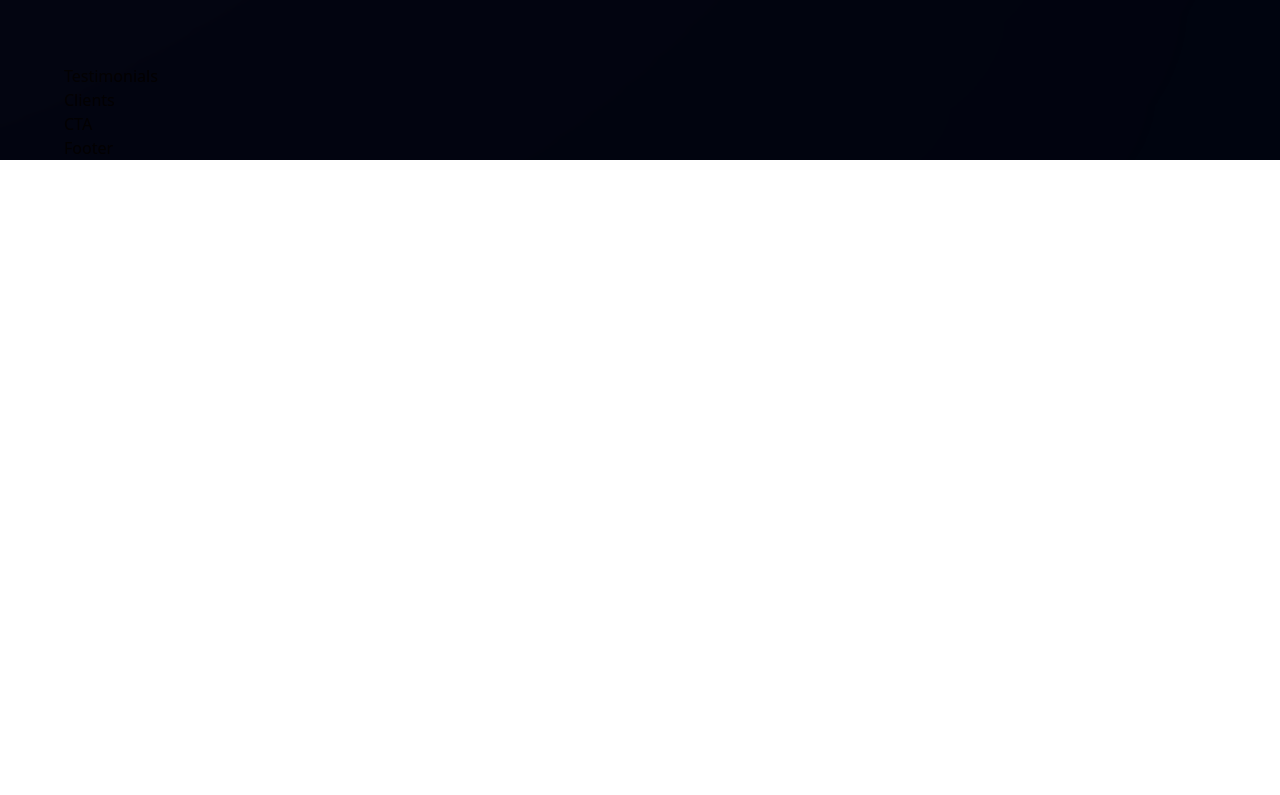
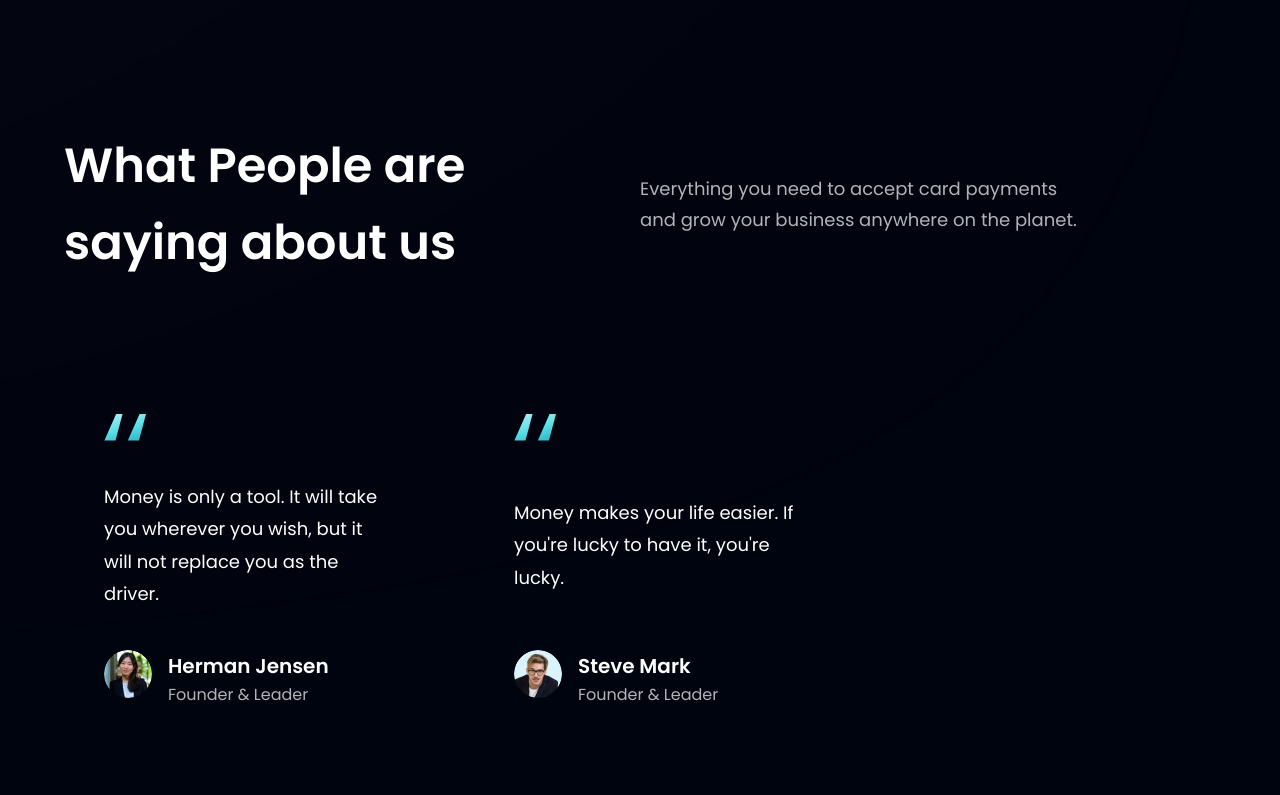
Before and after one commit to Sauhardya27/modern_app, a React (Vite) app in the folder project/: page / in a window 1280 px wide. Shown: the part 2705-3500 px from the top of the page. Before the commit the page ends 2865 px from the top, so only its background shows below. Built offline with nearby package versions, Linux system fonts and the light colour scheme.

Commit message:
Testimonials finished

```diff
--- a/project/src/components/Business.jsx
+++ b/project/src/components/Business.jsx
@@ -1,5 +1,5 @@
 import { features } from '../constants';
-import styles, { layout } from '../style';;
+import styles, { layout } from '../style';
 import Button from './Button';
 
 const FeatureCard = ({ icon, title, content, index }) => (
--- a/project/src/components/FeedbackCard.jsx
+++ b/project/src/components/FeedbackCard.jsx
@@ -1,9 +1,18 @@
-import React from 'react'
+import { quotes } from "../assets";
 
-const FeedbackCard = () => {
-  return (
-	<div>FeedbackCard</div>
-  )
-}
+const FeedbackCard = ({ content, name, title, img }) => (
+  <div className='flex justify-between flex-col px-10 py-12 rounded-[20px] max-w-[370px] md:mr-10 sm:mr-5 mr-0 my-5 feedback-card'>
+    <img src={quotes} alt="double_quotes" className="w-[42px] h-[27px] object-contain" />
+    <p className="font-poppins font-normal text-[18px] leading-[32.4px] my-10 text-white">{content}</p>
+
+    <div className="flex flex-row">
+      <img src={img} alt={name} className="w-[48px] h-[48px] rounded-full" />
+      <div className="flex flex-col ml-4">
+        <h4 className="font-poppins font-semibold text-[20px] leading-[32.4px] text-white">{name}</h4>
+        <p className="font-poppins font-normal text-[16px] leading-[24px] text-dimWhite">{title}</p>
+      </div>
+    </div>
+  </div>
+);
 
 export default FeedbackCard
--- a/project/src/components/Testimonials.jsx
+++ b/project/src/components/Testimonials.jsx
@@ -1,9 +1,27 @@
-import React from 'react'
+import { feedback } from "../constants";
+import styles from "../style";
+import FeedbackCard from "./FeedbackCard";
 
-const Testimonials = () => {
-  return (
-	<div>Testimonials</div>
-  )
-}
+const Testimonials = () => (
+  <section id="clients" className={`${styles.paddingY} ${styles.flexCenter} flex-col relative`}>
+
+    <div className="absolute z-[0] w-[60%] h[60%] -right-[50%]" />
+    <div className="w-full flex justify-center items-center md:flex-row flex-col sm:mb-16 mb-6 relative z-[1]">
+      <h2 className={styles.heading2}>
+        What People are <br className="sm:block hidden" /> saying about us
+      </h2>
+      <div className="w-full md:mt-0 mt-6">
+        <p className={`${styles.paragraph} text-left max-w-[450px]`}>Everything you need to accept card payments and grow your business
+          anywhere on the planet.</p>
+      </div>
+    </div>
+
+    <div className="flex flex-wrap sm:justify-start justify-center w-full feedback-container relative z-[1]">
+        {feedback.map((card) => (
+          <FeedbackCard key={card.id} {...card}/>
+        ))}
+    </div>
+  </section>
+);
 
 export default Testimonials
```
